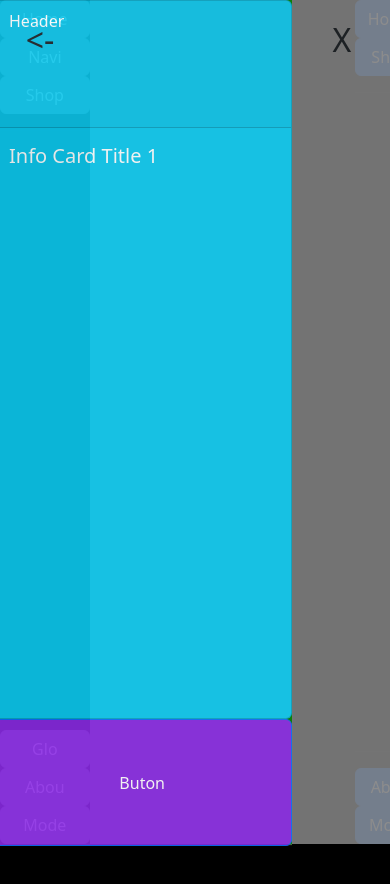
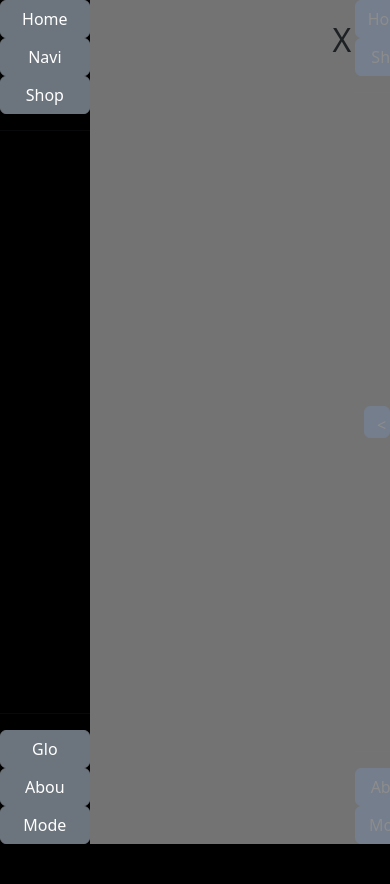
Before and after one commit to maramau/radiotango, a React (Create React App) app: page / in a window 390 px wide. Shown: the top 884 px of the page. After the commit the page ends 844 px from the top, so only its background shows below. Built offline with nearby package versions, Linux system fonts and the light colour scheme.

Commit message:
PanelRight: Added animation to open and close panel. Added a Button to toggle this outside the panel

```diff
--- a/src/components/panel-right/Component.jsx
+++ b/src/components/panel-right/Component.jsx
@@ -4,6 +4,28 @@ import './styles.css';
 
 const PanelRight = (props) => {
   const variant = 'Info';
+
+  const togglePanel = () => {
+    const panel = document.querySelector('#panel-right');
+
+    if (panel.classList.contains('open')) {
+      panel.classList.remove('open');
+      panel.classList.add('close');
+    } else {
+      panel.classList.remove('close');
+      panel.classList.add('open');
+    }
+  };
+  const toggleButton = () => {
+    const butClose = document.querySelector('#but-slide-panel');
+    const panel = document.querySelector('#panel-right');
+
+    if (panel.classList.contains('open')) {
+      butClose.textContent = '>';
+    } else {
+      butClose.textContent = '<';
+    }
+  }
 
   const toggleCard = () => {
     const cardFirst = document.querySelector('.card-first .card-body');
@@ -25,8 +47,17 @@ const PanelRight = (props) => {
   };
 
   return (
-    <div id="panel-right">
-        <div className="but-close">&lt;-</div>
+    <>
+    <Button
+      id="but-slide-panel"
+      bg="primary"
+      className="m-0"
+      onClick={() => {togglePanel(); toggleButton();}}
+    >
+      &lt;
+    </Button>
+    <div id="panel-right" className='close'>
+        <div className="but-close" onClick={togglePanel}>X</div>
         {props.content}
 
         <Card
@@ -66,6 +97,8 @@ const PanelRight = (props) => {
           </Card.Body>
         </Card>
     </div>
+    </>
+
   );
 }
 
--- a/src/components/panel-right/styles.css
+++ b/src/components/panel-right/styles.css
@@ -1,20 +1,38 @@
+#but-slide-panel {
+    position: absolute;
+    top: calc(50% - 1em);
+    right: 0;
+    width: 1vw;
+    height: 2em;
+}
+
 #panel-right {
     position: absolute;
     height: 100vh;
-    width: 42vw;
     background-color: green;
     right: calc(7vw + 0.5em);
     top: 0;
     z-index: 100;
     opacity: 0.9;
     box-shadow: -1.5px 0px 1px 1px lightgreen;
+
+    --width-panel-right: 42vw
+}
+#panel-right {
+    width: var(--width-panel-right);
+}
+#panel-right.open {
+    animation: slideLeft 1000ms ease forwards;
+}
+#panel-right.close {
+    animation: slideRight 1000ms ease forwards;
 }
 #panel-right .but-close{
     font-size: 2em;
     color: var(--color-text);
     position: absolute;
     top: 0.5em;
-    left: 1em;
+    right: 1em;
     width: 1em;
     text-align: center;
     cursor: pointer;
@@ -35,10 +53,10 @@
     height: 0;
 }
 .card-first .card-body.open {
-    animation: openCardFirst 1000ms ease forwards;
+    animation: grow 1000ms ease forwards;
 }
 .card-first .card-body.close {
-    animation: closeCardFirst 1000ms ease forwards;
+    animation: shrink 1000ms ease forwards;
 }
 
 .card-second {
@@ -48,10 +66,10 @@
     padding: 0;
 }
 .card-second.open {
-    animation: openCardSecond 1000ms ease forwards;
+    animation: slideUp 1000ms ease forwards;
 }
 .card-second.close {
-    animation: closeCardSecond 1000ms ease forwards;
+    animation: slideDown 1000ms ease forwards;
 }
 
 #but-playlist {
@@ -60,7 +78,7 @@
     background-color: blueviolet;
 }
 
-@keyframes openCardFirst {
+@keyframes grow {
     from {
         height: 0;
         opacity: 0;
@@ -73,7 +91,7 @@
     }
 
 }
-@keyframes closeCardFirst {
+@keyframes shrink {
     from {
         height: 70vh;
         opacity: 1;
@@ -86,8 +104,7 @@
     }
 }
 
-
-@keyframes openCardSecond {
+@keyframes slideUp {
     from {
         position: relative!important;
         background: #428bca;
@@ -101,7 +118,7 @@
         opacity: 1;
     }
 }
-@keyframes closeCardSecond {
+@keyframes slideDown {
     from {
         top: 0;
         height: 70vh;
@@ -116,21 +133,48 @@
     }
 }
 
+@keyframes slideLeft {
+    from {
+        width: 0;
+        opacity: 0;
+    }
+
+    to {
+        top: 0;
+        width: var(--width-panel-right);
+        opacity: 1;
+    }
+}
+@keyframes slideRight {
+    from {
+        top: 0;
+        width: var(--width-panel-right);;
+        opacity: 0.9;
+    }
+
+    to {
+        position: relative!important;
+        background: #428bca;
+        height: 0;
+        opacity: 0;
+    }
+}
+
 @media (max-width: 1200px) {
     #panel-right {
         right: calc(7vw + 0.5em);
-        width: 70vw;
+        --width-panel-right: 42vw;
     }
 }
 @media (max-width: 767px) {
     #panel-right {
         right: calc(13vw + 0.5em);
-        width: 70vw;
+        --width-panel-right: 70vw;
     }
 }
 @media (max-width: 478px) {
     #panel-right {
         right: calc(23vw + 0.5em);
-        width: 77vw;
+        --width-panel-right: 77vw;
     }
 }
```
